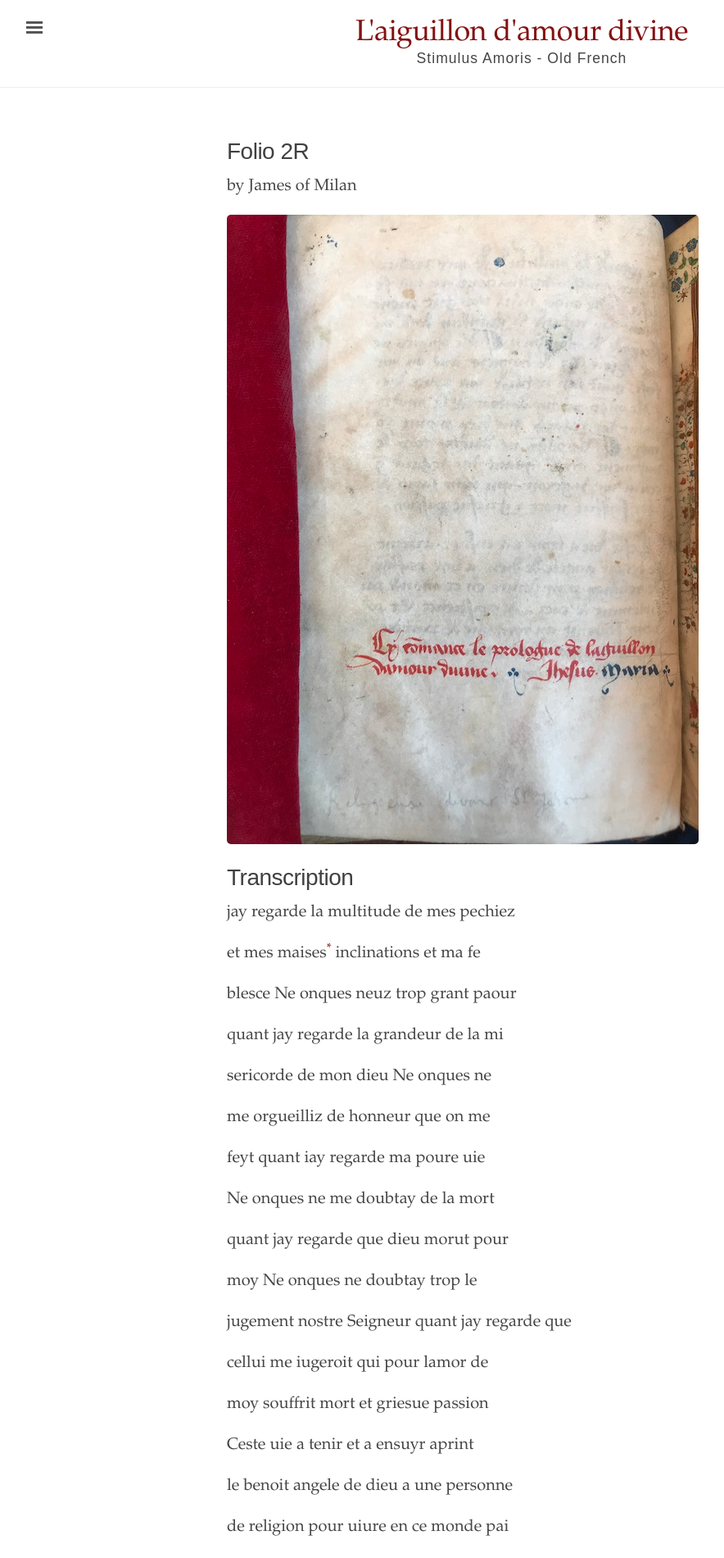
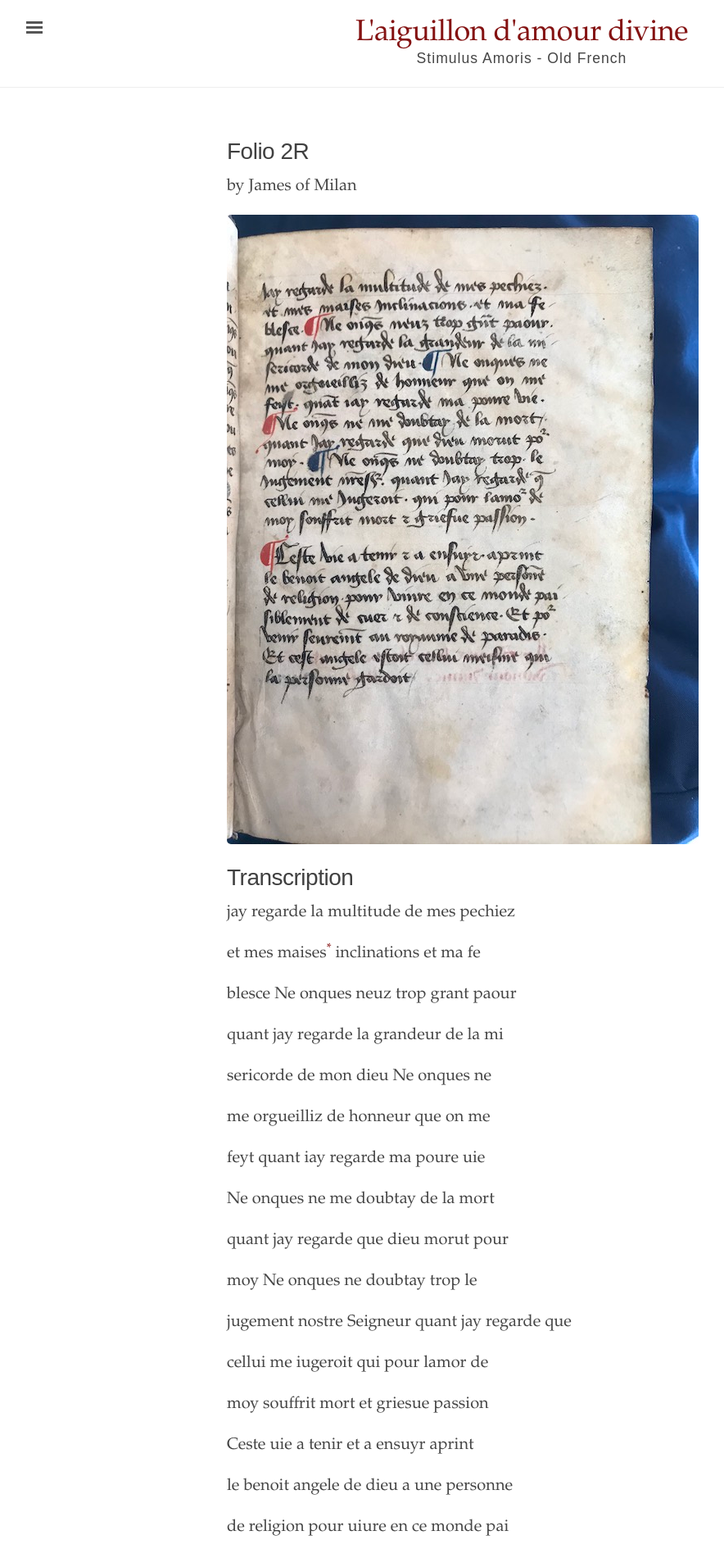
Before and after one commit to oldfrenchtexts/L-aiguillon-d-amour-divine, a Jekyll site: the page built from _texts/Folio 2R.md, in a window 1280 px wide. Shown: the top 1901 px of the page at 82% size, without its empty margins (3-887 px from the left). Built offline with Jekyll 4.4.1, drawn with Linux system fonts in a browser that asks for light colours.

Commit message:
Update Folio 2R.md

```diff
--- a/_texts/Folio 2R.md
+++ b/_texts/Folio 2R.md
@@ -6,7 +6,7 @@ editor: Aaron Kestle
 source: Beinecke MS 1166
 ---
 
-![Beinecke MS 1166 Folio 2R](https://raw.githubusercontent.com/oldfrenchtexts/L-aiguillon-d-amour-divine/master/assets/2V.jpg)
+![Beinecke MS 1166 Folio 2R](https://raw.githubusercontent.com/oldfrenchtexts/L-aiguillon-d-amour-divine/master/assets/2R.jpg)
 
 # Transcription
 
```
